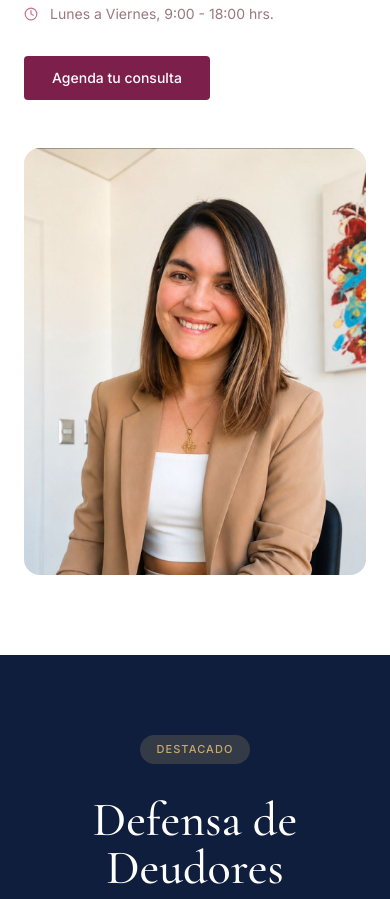
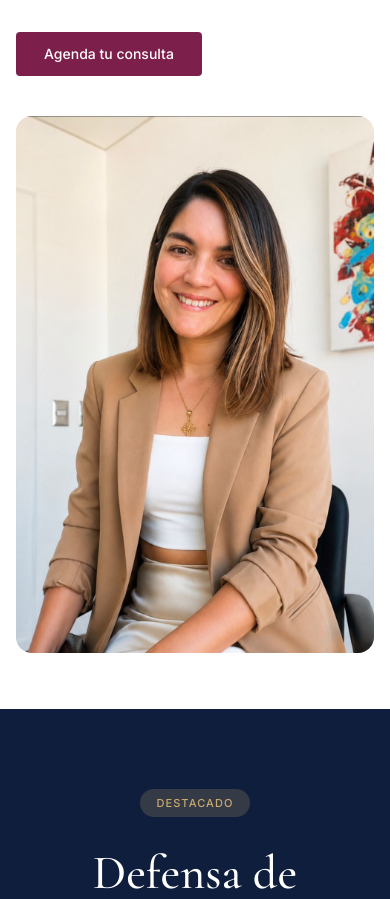
Before and after one commit to benjaminromero5631/abogadatalca, a Next.js app in the folder abogadas-talca/: page / in a window 390 px wide. Shown: the part 3388-4287 px from the top of the page. Built offline with nearby package versions, Linux system fonts and the light colour scheme.

Commit message:
fix: ajustar aspect-ratio imagen Catalina a 2/3 para mostrar mas figura

```diff
--- a/abogadas-talca/components/home/SobreCatalina.tsx
+++ b/abogadas-talca/components/home/SobreCatalina.tsx
@@ -18,8 +18,8 @@ export default function SobreCatalina() {
   const reduced = useReducedMotion();
 
   return (
-    <section id="sobre-nosotras" className="bg-white py-20 md:py-28 px-6 border-t border-border">
-      <div className="max-w-6xl mx-auto grid md:grid-cols-2 gap-12 lg:gap-20 items-center">
+    <section id="sobre-nosotras" className="bg-white py-14 md:py-28 px-4 sm:px-6 border-t border-border">
+      <div className="max-w-6xl mx-auto grid md:grid-cols-2 gap-10 lg:gap-20 items-center">
         {/* Imagen */}
         <motion.div
           className="order-2 md:order-1"
@@ -28,7 +28,7 @@ export default function SobreCatalina() {
           viewport={{ once: true, margin: "-60px" }}
           transition={{ duration: 0.7, ease: "easeOut" }}
         >
-          <div className="relative aspect-[4/5] rounded-2xl overflow-hidden bg-stone max-w-sm mx-auto md:mx-0">
+          <div className="relative aspect-[2/3] rounded-2xl overflow-hidden bg-stone max-w-sm mx-auto md:mx-0">
             <Image
               src="/images/abogadas/presentacion-abogada.jpg"
               alt="Catalina Fuentes — Abogada especialista en Derecho de Familia, Talca"
```
